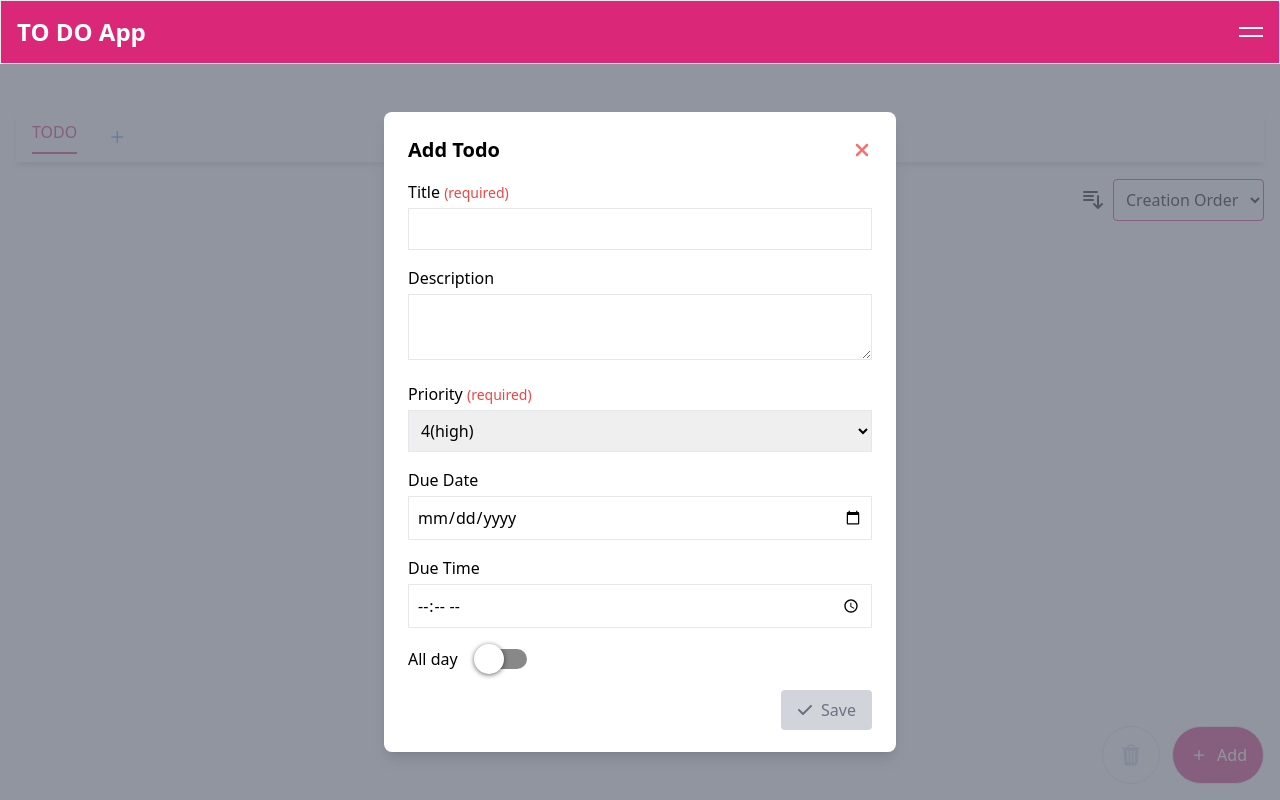
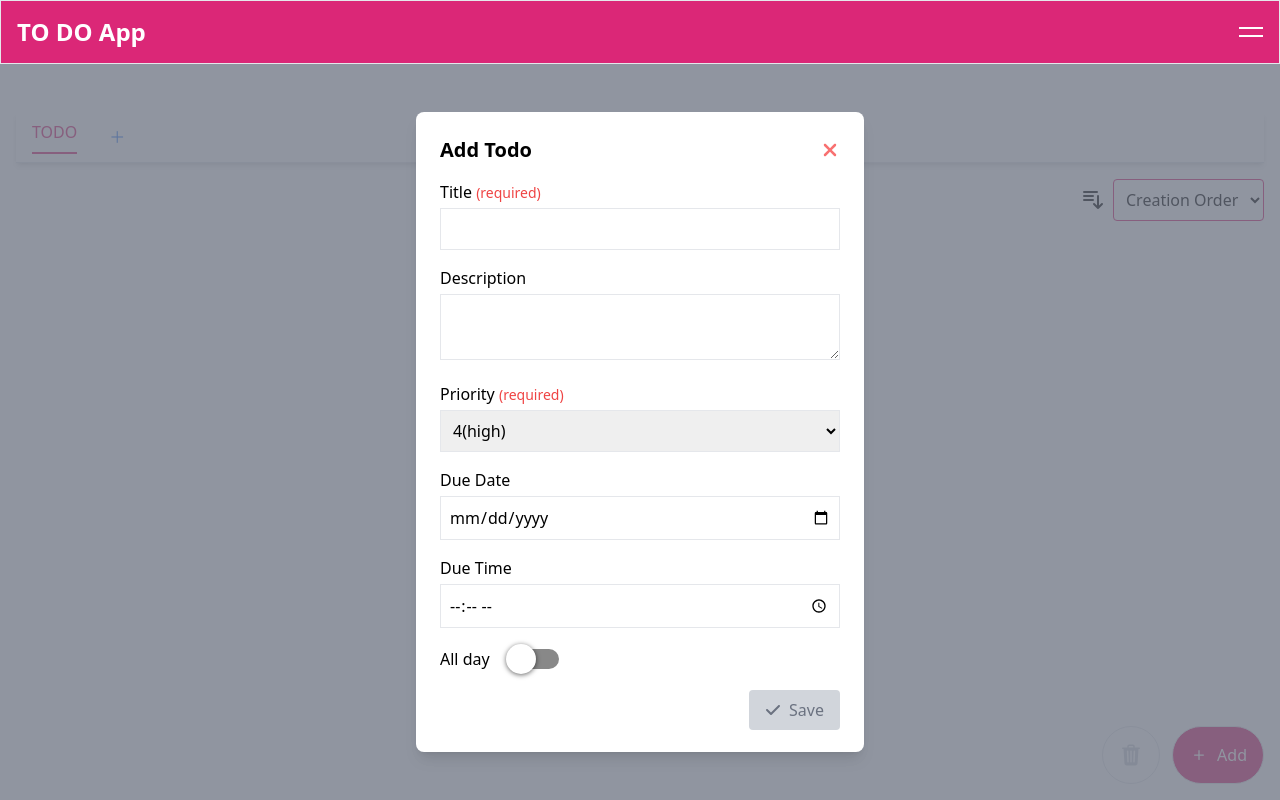
Before and after one commit to KokiMitsunaga/nin-todo, a Next.js app: page / in a window 1280 px wide. Both pictures are taken after a click on the button "Add". Built offline with nearby package versions, Linux system fonts and the light colour scheme.

Commit message:
Modalのサイズを修正

```diff
--- a/app/_components/AddEditModal.tsx
+++ b/app/_components/AddEditModal.tsx
@@ -110,7 +110,7 @@ const Modal = ({
       onClick={handleClose}
     >
       <div
-        className="bg-white p-6 rounded-lg shadow-lg w-full max-w-lg mx-4 my-8 max-h-[80vh] overflow-y-auto"
+        className="bg-white p-6 rounded-lg shadow-lg w-full max-w-md mx-14 my-8 max-h-[80vh] overflow-y-auto"
         onClick={(e) => e.stopPropagation()}
       >
         <div className="flex justify-between items-center mb-4">
```
